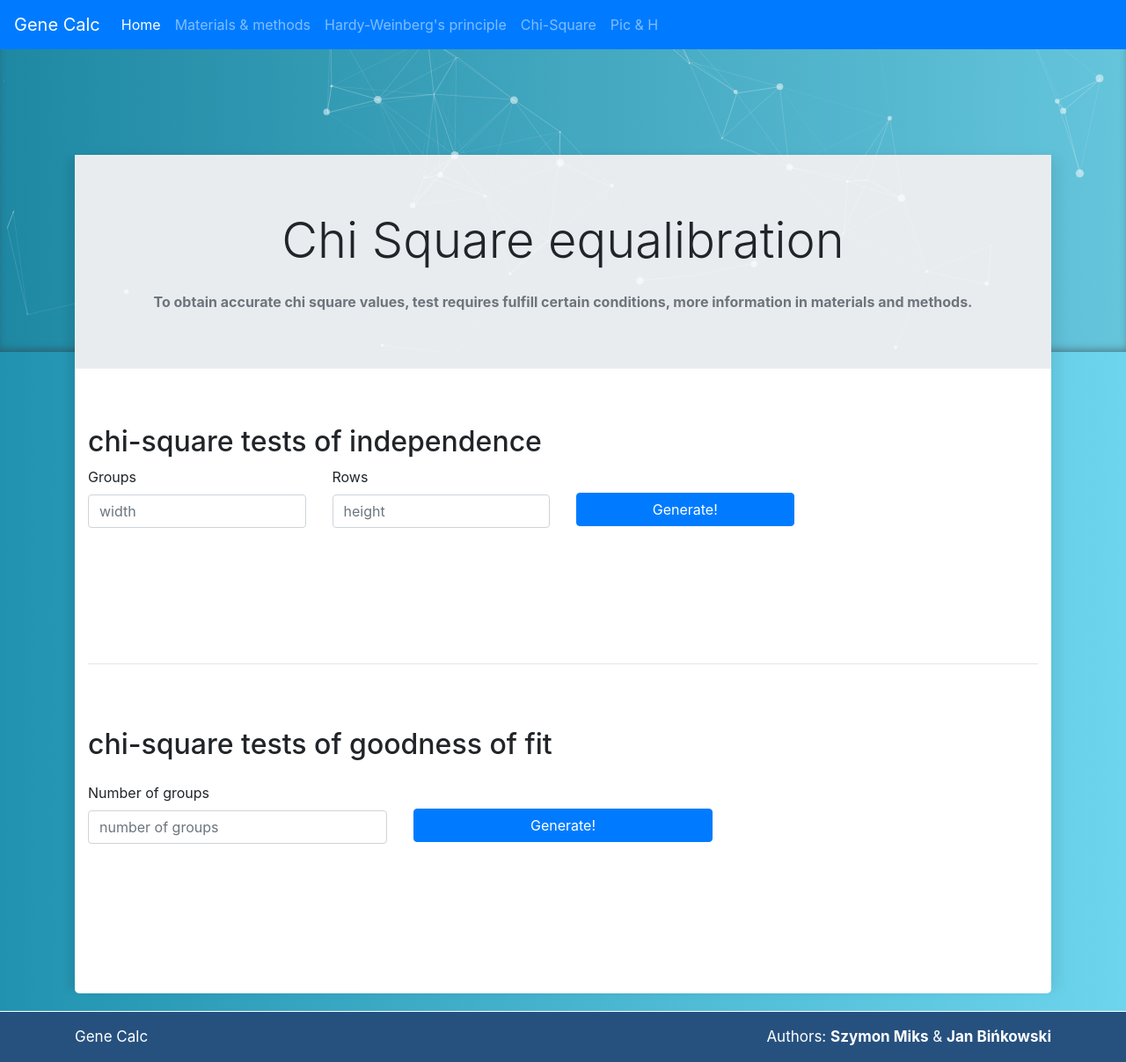
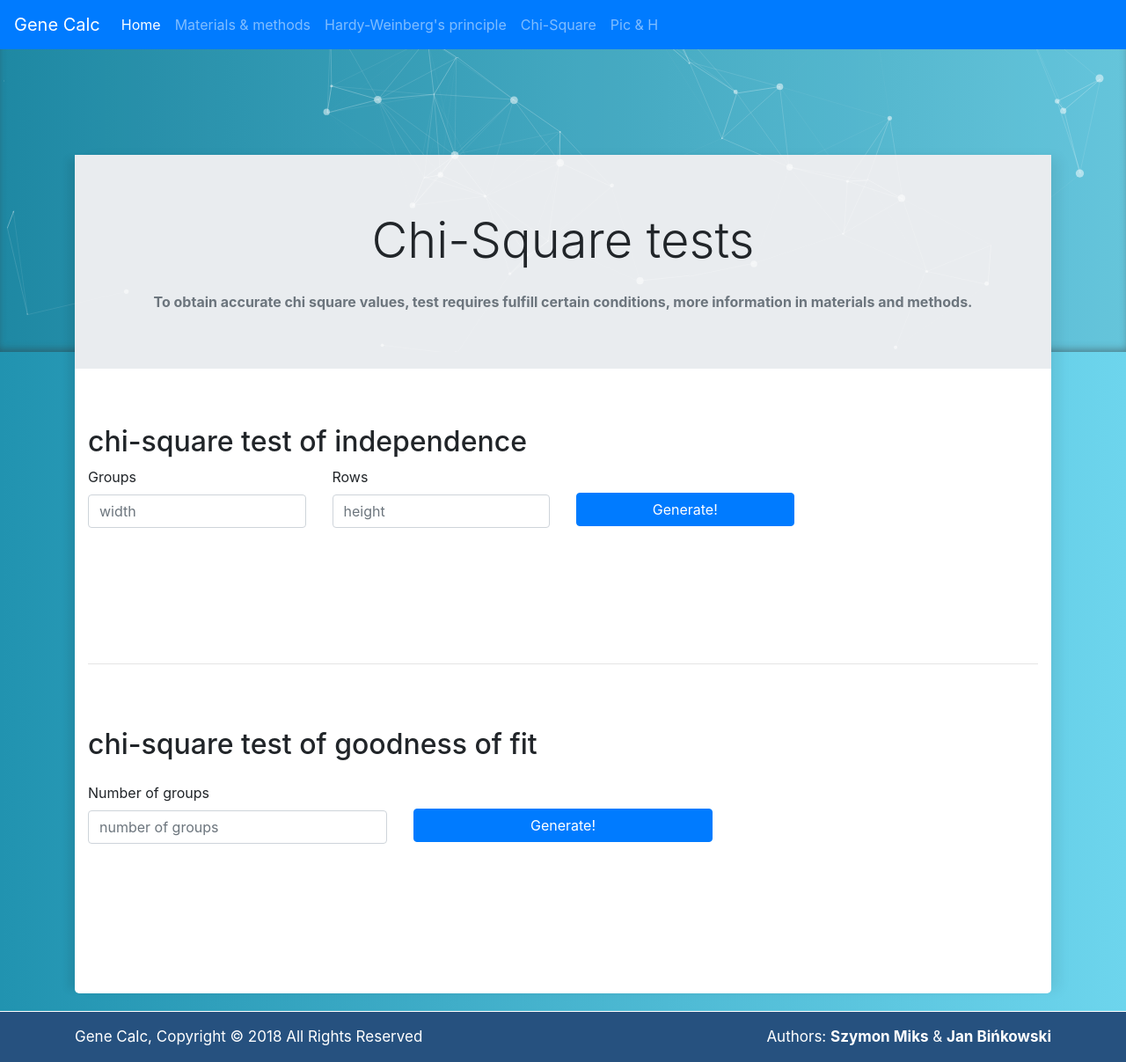
Before and after one commit to szymon6927/bio-gen-calc, a Flask app: page /chi_square_page in a window 1280 px wide. Shown: the whole page at 88% size. Run offline with Flask 2, Linux system fonts and the light colour scheme; parts of the project's set-up code (start-up, migrations or seed data) failed here and were passed over; some libraries are stand-ins or nearby versions.

Commit message:
text chagnes, add context_processor for display year in footer, changes in calculating pic, and add global function for object name converting

```diff
--- a/app/__init__.py
+++ b/app/__init__.py
@@ -1,6 +1,7 @@
 # app/__init__.py
 
 # third-party imports
+from datetime import datetime
 from flask import Flask
 from flask import Blueprint
 
@@ -28,4 +29,8 @@ def create_app(config_name):
     from .pic import pic as pic
     app.register_blueprint(pic)
 
+    @app.context_processor
+    def inject_now():
+        return {'now': datetime.utcnow()}
+
     return app
--- a/app/chi_square/utils.py
+++ b/app/chi_square/utils.py
@@ -41,7 +41,7 @@ class ChiSquareCalculation:
         self.result["p_yats"] = p_yats
 
     def corelation(self):
-        field_sum = self.data["width"] + self.data["height"]
+        field_sum = float(self.data["field_sum"])
         if self.result["dof"] == 1:
             corelation_standard = sqrt(self.result["chi2_standard"] / field_sum)
             corelation_yats = sqrt(self.result["chi2_yats"] / field_sum)
--- a/app/chi_square/views.py
+++ b/app/chi_square/views.py
@@ -10,7 +10,7 @@ def chi_square_page():
     """
     Render the chi_square_page template on the / route
     """
-    return render_template('chi_square/index.html', title="Chi Square equalibration")
+    return render_template('chi_square/index.html', title="Chi-Square tests")
 
 
 @chi_square.route('/sendData', methods=['POST'])
@@ -18,9 +18,9 @@ def get_data():
     data = request.get_json()
 
     chi = ChiSquareCalculation(data)
-    data = chi.chi_square()
+    result = chi.chi_square()
 
-    return jsonify({'data': data})
+    return jsonify({'data': result})
 
 
 @chi_square.route('/sendDataGoodness', methods=['POST'])
--- a/app/hardy_weinber/views.py
+++ b/app/hardy_weinber/views.py
@@ -12,14 +12,14 @@ def hardy_weinber_page():
     Render the hardy_weinber template on the / route
     """
     form = HardyWeinberForm()
-    return render_template('hardy_weinber/index.html', form=form, title="Hardy-Weinberg equalibration")
+    return render_template('hardy_weinber/index.html', form=form, title="Hardy-Weinberg equilibrium")
 
 
 @hardy_weinber.route('/hwcalculate', methods=['GET', 'POST'])
 def hw_calculate():
     form = HardyWeinberForm()
     if (form.ho.data == 0 and form.he.data == 0) or (form.he.data == 0 and form.rho.data == 0):
-        flash('Błędna walidacja, conajmniej dwie liczebności równe 0')
+        flash('Incorrect validation, more than two values are equal to 0 !')
         return render_template('hardy_weinber/index.html', form=form,
                                title="Hardy-Weinberg equilibrium")
 
--- a/app/static/js/ChiSquareArray.js
+++ b/app/static/js/ChiSquareArray.js
@@ -1,24 +1,3 @@
-function nameConverter(name) {
-  if (name === "chi2_standard") {
-    return "Chi square";
-  }
-  else if (name === "chi2_yats") {
-    return "Yate`s Chi square";
-  }
-  else if (name === "dof") {
-    return "dof";
-  }
-  else if (name === "p_standard") {
-    return "Chi square p-value";
-  }
-  else if (name === "p_yats") {
-    return "Yate`s Chi square p-value";
-  }
-  else {
-    return name;
-  }
-}
-
 class ChiSquareArray {
 
   constructor(container) {
@@ -197,6 +176,7 @@ class ChiSquareArray {
 
     data["width"] = this.width;
     data["height"] = this.height;
+    data["field_sum"] = $('.general-result').val();
 
     let dataJSON = JSON.stringify(data);
 
@@ -222,10 +202,12 @@ class ChiSquareArray {
         for (let key in result.data) {
           if (result.data.hasOwnProperty(key)) {
             console.log(key + " -> " + result.data[key]);
-            info += `<div class="row result-score">
-              <span class="col-sm-6 col-xs-12 result-name">${nameConverter(key)} = </span>
-              <input class="col-sm-6 col-xs-12 result-value" type="text" value="${result.data[key]}" />
-            </div>`
+            if (key !== 'yule' && key !== 'crammer') {
+              info += `<div class="row result-score">
+                <span class="col-sm-6 col-xs-12 result-name">${converterName(key)} = </span>
+                <input class="col-sm-6 col-xs-12 result-value" type="text" value="${result.data[key]}" />
+              </div>`
+            }
           }
         }
 
--- a/app/static/js/ChiSquareOfGoodness.js
+++ b/app/static/js/ChiSquareOfGoodness.js
@@ -1,24 +1,3 @@
-function nameConverter(name) {
-  if (name === "chi2_standard") {
-    return "Chi square";
-  }
-  else if (name === "chi2_yats") {
-    return "Yate`s Chi square";
-  }
-  else if (name === "dof") {
-    return "dof";
-  }
-  else if (name === "p_standard") {
-    return "Chi square p-value";
-  }
-  else if (name === "p_yats") {
-    return "Yate`s Chi square p-value";
-  }
-  else {
-    return name;
-  }
-}
-
 class ChiSquareOfGoodness {
   constructor(container) {
     this.container = container;
@@ -55,7 +34,7 @@ class ChiSquareOfGoodness {
         $(this.container + ' .table thead').append(`<th scope="col">Summary</th>`);
       }
       else {
-        $(this.container + ' .table thead').append(`<th scope="col">gp ${i}</th>`);
+        $(this.container + ' .table thead').append(`<th scope="col">Group ${i}</th>`);
       }
     }
   }
@@ -123,7 +102,7 @@ class ChiSquareOfGoodness {
             console.log(key + " -> " + result.data[key]);
             if (key !== 'sum_observed' && key !== 'sum_expected') {
               info += `<div class="row result-score">
-                <span class="col-sm-6 col-xs-12 result-name">${nameConverter(key)} = </span>
+                <span class="col-sm-6 col-xs-12 result-name">${converterName(key)} = </span>
                 <input class="col-sm-6 col-xs-12 result-value" type="text" value="${result.data[key]}" />
               </div>`
             }
--- /dev/null
+++ b/app/static/js/NameConverter.js
@@ -0,0 +1,26 @@
+function converterName(name) {
+  if (name === "chi2_standard") {
+    return "Chi square";
+  }
+  else if (name === "chi2_yats") {
+    return "Yate`s Chi square";
+  }
+  else if (name === "dof") {
+    return "dof";
+  }
+  else if (name === "p_standard") {
+    return "Chi square p-value";
+  }
+  else if (name === "p_yats") {
+    return "Yate`s Chi square p-value";
+  }
+  else if (name === "corelation_yats") {
+    return "Yate`s chi-square correlation";
+  }
+  else if (name === "corelation_standard") {
+    return "Chi-square correlation";
+  }
+  else {
+    return name;
+  }
+}
--- a/app/templates/chi_square/index.html
+++ b/app/templates/chi_square/index.html
@@ -18,7 +18,7 @@
     <section class="chi-independence">
       <div class="row">
         <div class="col-md-12 col-sm-12 col-xs-12">
-          <h2>chi-square tests of independence</h2>
+          <h2>chi-square test of independence</h2>
         </div>
         <div class="col-md-3 col-sm-6 col-xs-6">
           <div class="form-group">
@@ -65,7 +65,7 @@
     <section class="chi-goodness">
       <div class="row">
         <div class="col-md-12 col-sm-12 col-xs-12">
-          <h2 class="mt-3 mb-4">chi-square tests of goodness of fit</h2>
+          <h2 class="mt-3 mb-4">chi-square test of goodness of fit</h2>
         </div>
       </div>
 
@@ -92,7 +92,7 @@
 
       <div class="row mt-4 mb-3">
         <div class="col-md-12 col-sm-12 col-xs-12">
-          <div class="col-md-6 offset-md-6 col-sm-12 col-xs-12 chi-goodness-result mt-3 mb-3"></div>
+          <div class="col-md-8 offset-md-4 col-sm-12 col-xs-12 chi-goodness-result mt-3 mb-3"></div>
         </div>
       </div>
     </section>
@@ -100,6 +100,7 @@
 {% endblock %}
 
 {% block scripts %}
+<script src="{{ url_for('static', filename='js/NameConverter.js') }}"></script>
 <script src="{{ url_for('static', filename='js/ChiSquareArray.js') }}"></script>
 <script src="{{ url_for('static', filename='js/ChiSquareOfGoodness.js') }}"></script>
 <script src="{{ url_for('static', filename='js/ChiEvents.js') }}"></script>
--- a/app/templates/footer.html
+++ b/app/templates/footer.html
@@ -2,10 +2,13 @@
   <div class="container">
     <div class="row">
       <div class="col-md-6 col-sm-6 col-xs-12 text-left">
-        <p class="app-name">Gene Calc</p>
+        <p class="app-name">Gene Calc, Copyright © {{ now.year }} All Rights Reserved</span></p>
       </div>
       <div class="col-md-6 col-sm-6 col-xs-12 text-right">
-        <p>Authors: <a href="mailto:miks.szymon@gmail.com">Szymon Miks</a> & <a href="mailto:jan.binkowski96@gmail.com">Jan Bińkowski</a></p>
+        <p>
+          Authors: <a href="mailto:miks.szymon@gmail.com">Szymon Miks</a> &
+          <a href="mailto:jan.binkowski96@gmail.com">Jan Bińkowski</a>
+        </p>
       </div>
     </div>
   </div>
--- a/app/templates/home/index.html
+++ b/app/templates/home/index.html
@@ -14,7 +14,7 @@
       <div class="col-md-12 col-sm-12 col-xs-12">
         <div class="info">
           <div class="title font-weight-bold pb-4">The Gene-Calc is a constantly developed tool dedicated for the needs of
-          calculations related to biological sciences, in particular genetics. The open access tool offers:</div>
+          calculations related to biological sciences, particulary in genetics. The open access tool offers:</div>
           <div class="content">
             <ul>
               <li>study of the genetic equilibrium</li>
--- a/app/templates/navbar.html
+++ b/app/templates/navbar.html
@@ -1,5 +1,5 @@
 <nav class="navbar fixed-top navbar-expand-md navbar-dark bg-primary mb-4">
-  <a class="navbar-brand" href="#">Gene Calc</a>
+  <a class="navbar-brand" href="/">Gene Calc</a>
   <button class="navbar-toggler" type="button" data-toggle="collapse" data-target="#navbarsExampleDefault"
           aria-controls="navbarsExampleDefault" aria-expanded="false" aria-label="Toggle navigation">
     <span class="navbar-toggler-icon"></span>
```
Also changed, not shown: app/pic/utils.py (+7 -4 lines).
